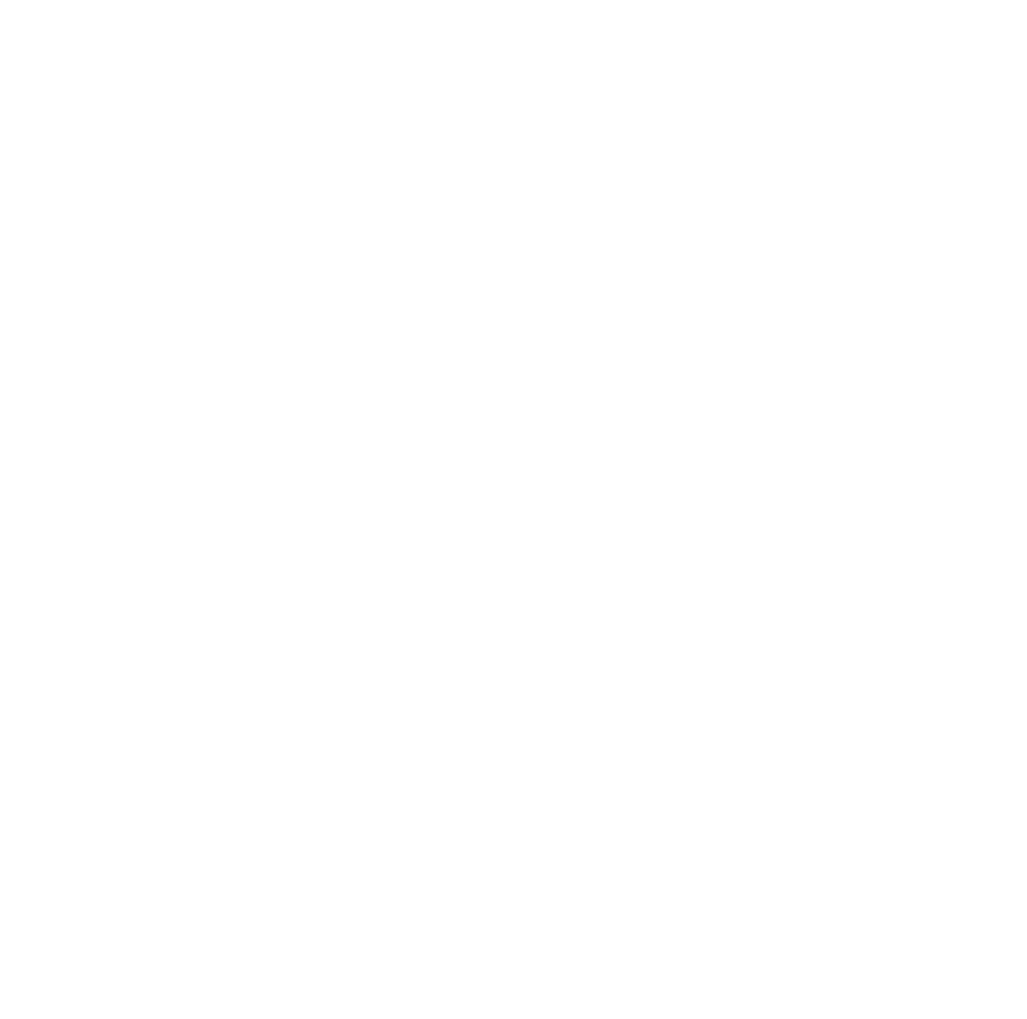
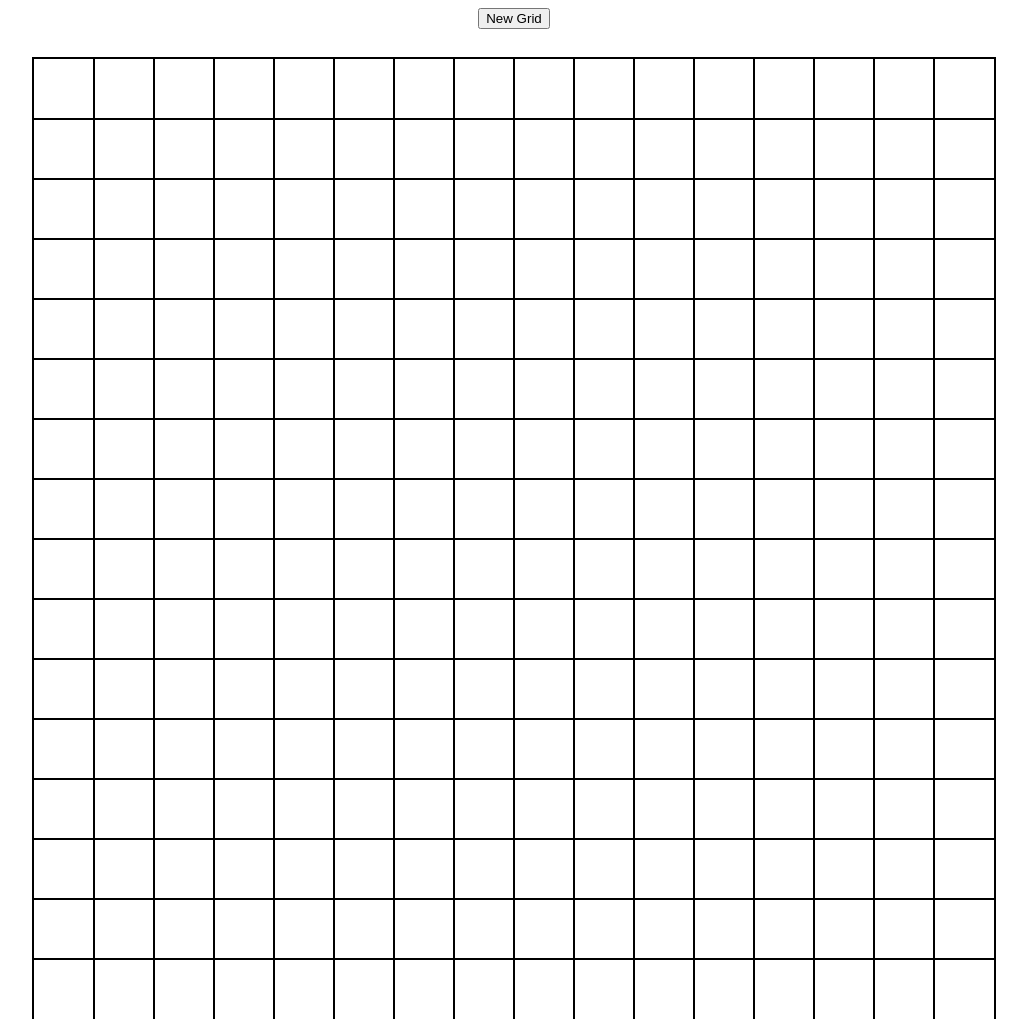
Before and after one commit to leo3904/Etch-A-Sketch, a plain HTML site: page index.html in a window 1280 px wide. Shown: the whole page, without its empty margins (126-1153 px from the left). Before the commit the page ends 800 px from the top, so only its background shows below. Drawn offline with nearby package versions, Linux system fonts and the light colour scheme.

Commit message:
Basis structure (html, css, js) on process

```diff
--- a/index.html
+++ b/index.html
@@ -3,8 +3,16 @@
   <head>
     <meta charset="utf-8">
     <title>Etch-A-Sketch</title>
+    <link rel="stylesheet" href="styles.css">
+    <script type="text/javascript" src="https://ajax.googleapis.com/ajax/libs/jquery/1.11.0/jquery.min.js"></script>
   </head>
   <body>
+    <center><button class="newGrid">New Grid</button></center>
 
+    <div id="container">
+    </div>
+
+    <script src="scripts.js" type="text/javascript">
+    </script>
   </body>
 </html>
--- /dev/null
+++ b/scripts.js
@@ -0,0 +1,42 @@
+// function that builds a grid in the container
+function createGrid(x) {
+  for (let rows = 0; rows < x; rows++) {
+    for (let columns = 0; columns < x; columns++) {
+      $('#container').append('<div class="grid"></div>');
+    };
+  };
+  $('.grid').width(960/x);
+  $('.grid').height(960/x);
+};
+
+//function that clears the Grid
+function clearGrid() {
+  $(".grid").remove();
+};
+
+// function that prompts the user to select the number of boxes in a new grid
+// the function then also creates that new grid
+function refreshGrid() {
+  let z = prompt('How many boxes per side?');
+  clearGrid();
+  createGrid(z);
+};
+
+// create a 16x16 grid when the page loads
+// creates a hover effect that changes the color of a square to black when the mouse passes over it, leaving a (pixel) trail through the grid
+// allows the click of a button to prompt the user to create a new grid
+$(document).ready(function() {
+  createGrid(16);
+
+  $('.grid').mouseover(function() {
+    $(this).css('background-color', 'black');
+    });
+
+  $('.newGrid').click(function() {
+    refreshGrid();
+
+    $('.grid').mouseover(function() {
+      $(this).css('background-color', 'black')   ;
+    });
+  });
+});
--- a/styles.css
+++ b/styles.css
@@ -0,0 +1,19 @@
+#container {
+  position: relative;
+  top: 30px;
+  outline:2px solid #000;
+  font-size: 0;
+  margin:auto;
+  height:960px;
+  width:960px;
+  padding: 0;
+  border: none;
+}
+
+.grid {
+  margin:0;
+  padding:0;
+  border:none;
+  outline:1px solid #000;
+  display:inline-block;
+}
```
